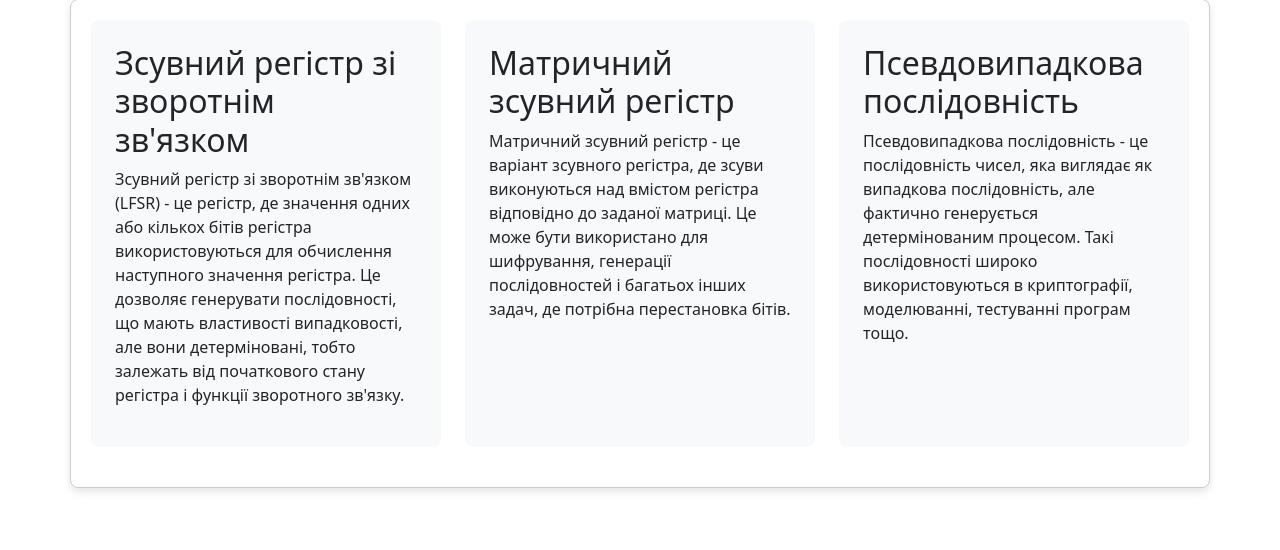
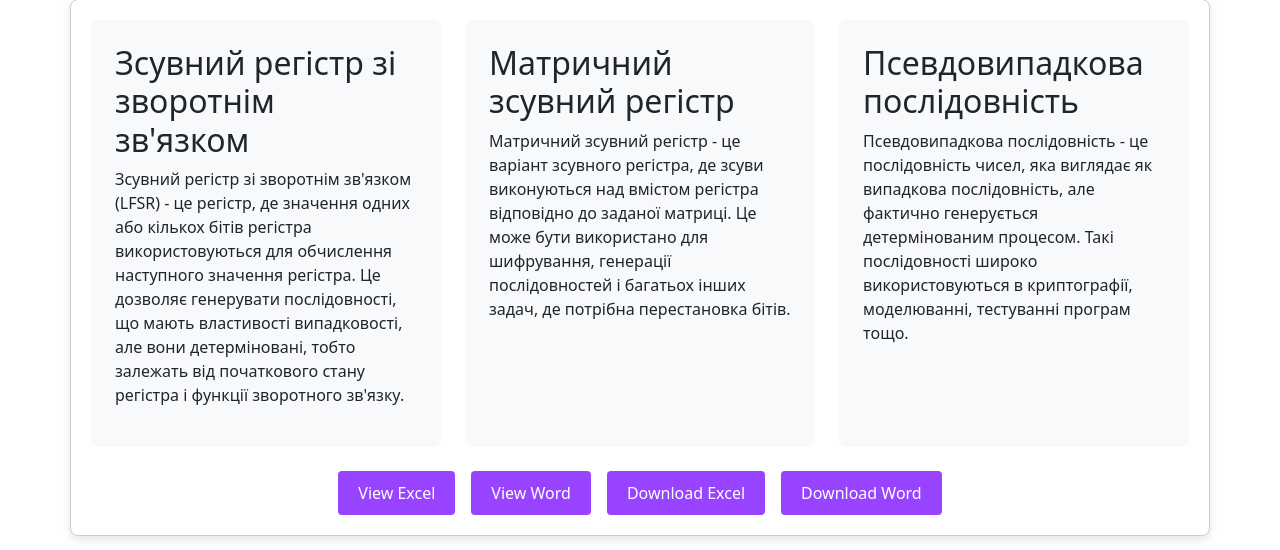
Before and after one commit to Zh3ka21/matrix-shift-register-neural-net, a Django app: page / in a window 1280 px wide. Shown: the part 250-800 px from the top of the page. Run offline with Django 5.2, Linux system fonts and the light colour scheme.

Commit message:
update on names

```diff
--- a/generators/static/js/msr.js
+++ b/generators/static/js/msr.js
@@ -104,7 +104,7 @@ function handlePolynomialOperations(elementSelectId1, elementSelectId2,
                 const container = document.getElementById('PRNGM');
                 container.innerHTML = '';
                 const numbers = data.listResult.mlst;
-                console.log("Neurolink: " + data.result.mlst);
+                console.log("Neurolink: " + data.listResult.mlst);
                 console.log("Expected: " + data.listResult.emlst);
 
                 const numberTextNode = document.createTextNode(numbers);
--- a/generators/templates/generators/home.html
+++ b/generators/templates/generators/home.html
@@ -16,11 +16,17 @@
       </div>
     </div>
     <div class="col">
-      <div class="p-4 bg-light rounded-3 h-100 d-flex flex-column align-items-start">
+      <div class="p-4 bg-light rounded-3 h-100 дфв flex-column align-items-start">
         <h2>Псевдовипадкова послідовність</h2>
         <p>Псевдовипадкова послідовність - це послідовність чисел, яка виглядає як випадкова послідовність, але фактично генерується детермінованим процесом. Такі послідовності широко використовуються в криптографії, моделюванні, тестуванні програм тощо.</p>
       </div>
     </div>
   </div>
+  <div class="d-flex justify-content-center mt-4">
+    <a class="btn btn-primary mx-2" href="{% url 'display_excel' %}">View Excel</a>
+    <a class="btn btn-primary mx-2" href="{% url 'display_word' %}">View Word</a>
+    <a class="btn btn-primary mx-2" href="{% url 'download_excel' %}">Download Excel</a>
+    <a class="btn btn-primary mx-2" href="{% url 'download_word' %}">Download Word</a>
+  </div>
 </div>
 {% endblock content %}
```
Also changed, not shown: generators/templates/generators/msr.html (+5 -5 lines), generators/templates/generators/srwf.html (+5 -4 lines).
